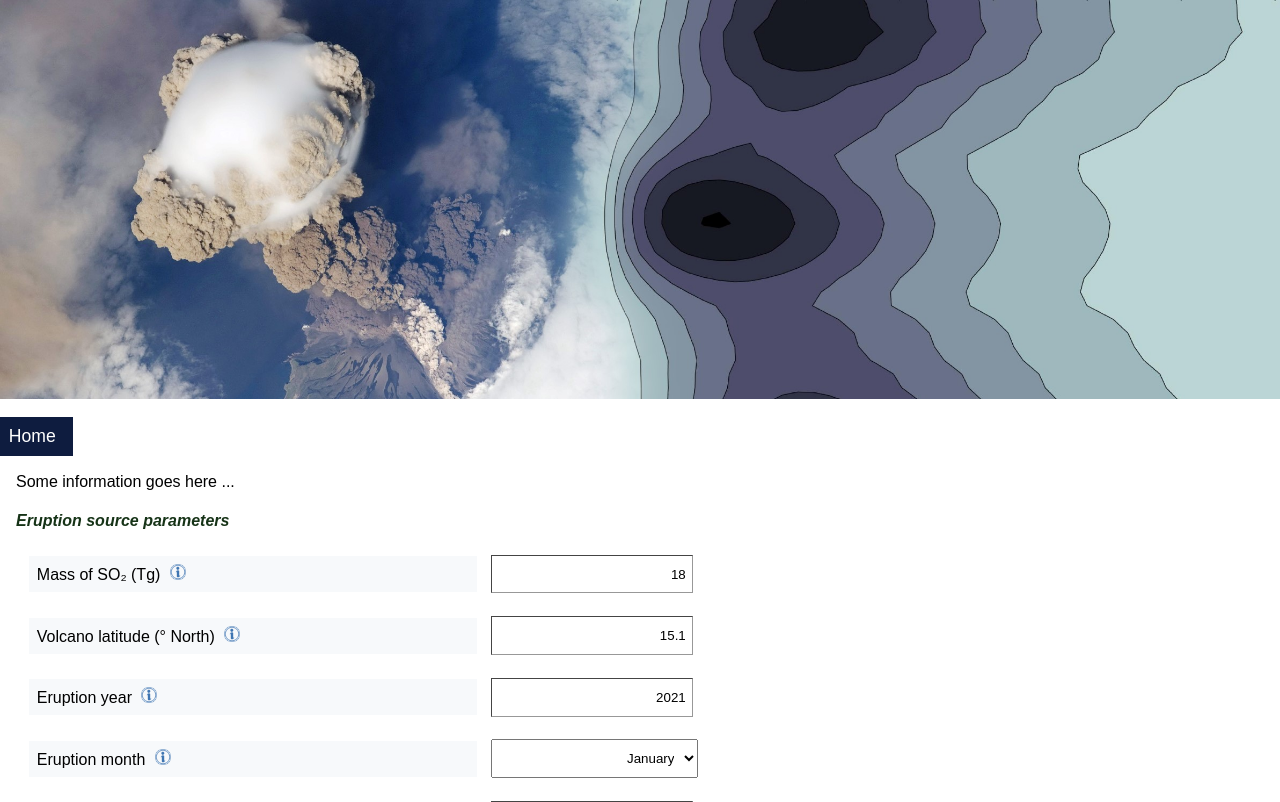
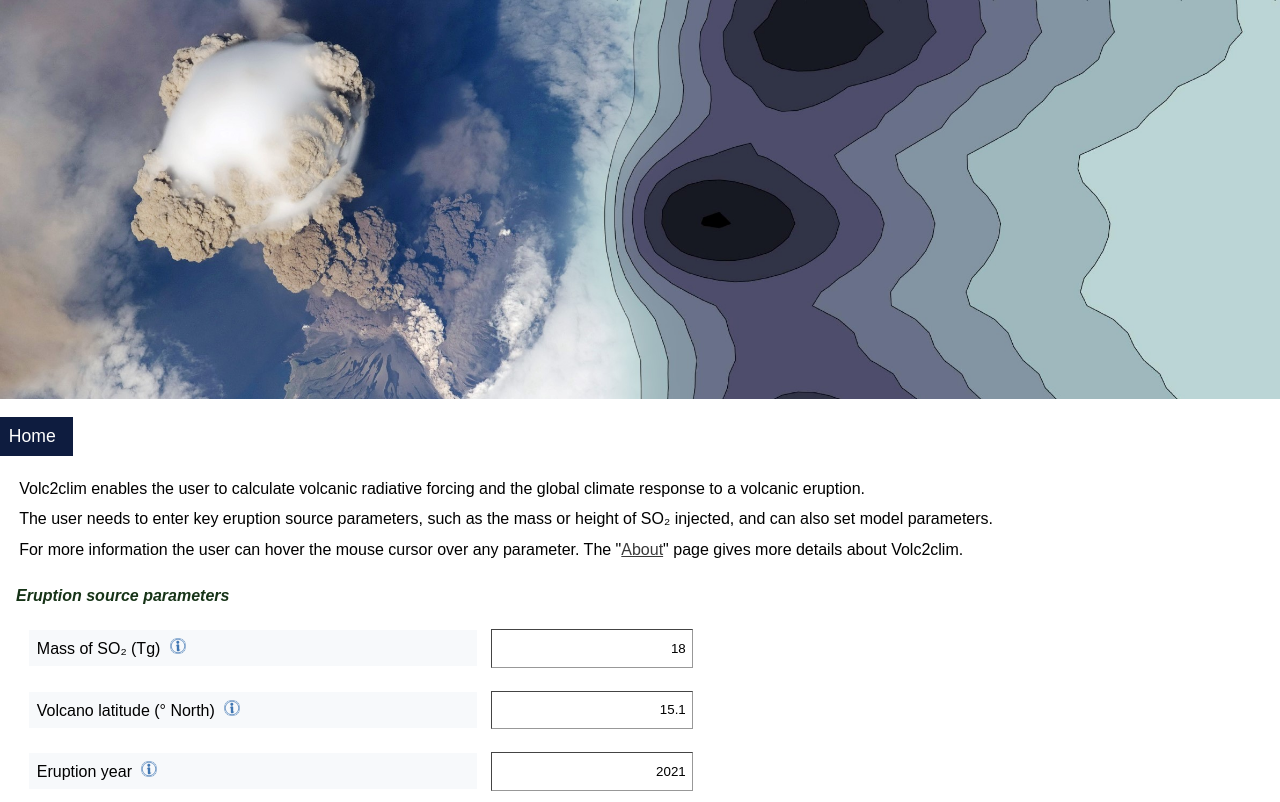
Before and after one commit to cemac/volc2clim, a Flask app: page / in a window 1280 px wide. Shown: the part 131-933 px from the top of the page. Run offline with Flask 2, Linux system fonts and the light colour scheme; some libraries are stand-ins or nearby versions.

Commit message:
Text updates
Update home page and about page texts
Update references

```diff
--- a/templates/about.html.j2
+++ b/templates/about.html.j2
@@ -37,6 +37,9 @@
               The user can provide eruption source parameters characterizing the volcanic SO₂ injection and set some of the parameters used by the underlying models. Volc2Clim will output: i) a set of downloadable figures showing key outputs from the models; ii) a csv file containing the  output data from the models; and iii) a netcdf file containing 4-dimensional aerosol optical properties predicted by EVA_H that can be used as boundary conditions in global climate models that do not have interactive stratospheric aerosol capabilities.
             </p>
             <p>
+              Values from key parameters (e.g., peak global monthly mean SAOD at 550nm) are also printed to the screen, including the Volcano Climate Index (VCI, Schmidt and Black 2022, <a href="https://volcano-climate.github.io/vci/">https://volcano-climate.github.io/vci/</a>). The VCI is a scale that measures the magnitude of the volcanic climate response and takes values from 0 to 6+. It is similar to the Richter scale for the magnitude of earthquakes or the Volcanic Explosivity Index (VEI) for the explosivity of volcanic eruptions.
+            </p>
+            <p>
               Please refer to the papers below for details of each specific model used in Volc2Clim, and feel free to contact us if you have any question or feedback. We hope that you enjoy Volc2Clim for your teaching, research and operational needs, or if you are just a curious person learning about volcanoes and climate!
             </p>
           </div>
--- a/templates/home.html.j2
+++ b/templates/home.html.j2
@@ -44,7 +44,15 @@
         <div id="content_overview"
              class="flex_row_wrap flex_justify">
           <div class="content_text flex_column">
-            Some information goes here ...
+            <p>
+              Volc2clim enables the user to calculate volcanic radiative forcing and the global climate response to a volcanic eruption.
+            </p>
+            <p>
+              The user needs to enter key eruption source parameters, such as the mass or height of SO₂ injected, and can also set model parameters.
+            </p>
+            <p>
+              For more information the user can hover the mouse cursor over any parameter. The "<a href="/about">About</a>" page gives more details about Volc2clim.
+            </p>
           </div>
         </div>
         <div class="content_text flex_column">
--- a/templates/references.html.j2
+++ b/templates/references.html.j2
@@ -8,3 +8,6 @@
             <p class="content_reference">
               Smith, C. J., Forster, P. M., Allen, M., Leach, N., Millar, R. J., Passerello, G. A., Regayre, L. A. (2018), FAIR v1.3: A simple emissions-based impulse response and carbon cycle model, Geosci. Model Dev. 11, 2273–2297, doi: <a href="https://doi.org/10.5194/gmd-11-2273-2018">10.5194/gmd-11-2273-2018</a>, <a href="https://github.com/OMS-NetZero/FAIR">https://github.com/OMS-NetZero/FAIR</a>.
             </p>
+            <p class="content_reference">
+              Schmidt, A.,  Black, B.A. (2022), Reckoning with the Rocky Relationship Between Eruption Size and Climate Response: Toward a Volcano-Climate Index. Annual Review of Earth and Planetary Sciences, 50, pp.627-661. doi: <a href="https://doi.org/10.1146/annurev-earth-080921-052816">10.1146/annurev-earth-080921-052816</a>, <a href="https://volcano-climate.github.io/vci/">https://volcano-climate.github.io/vci/</a>.
+            </p>
```
